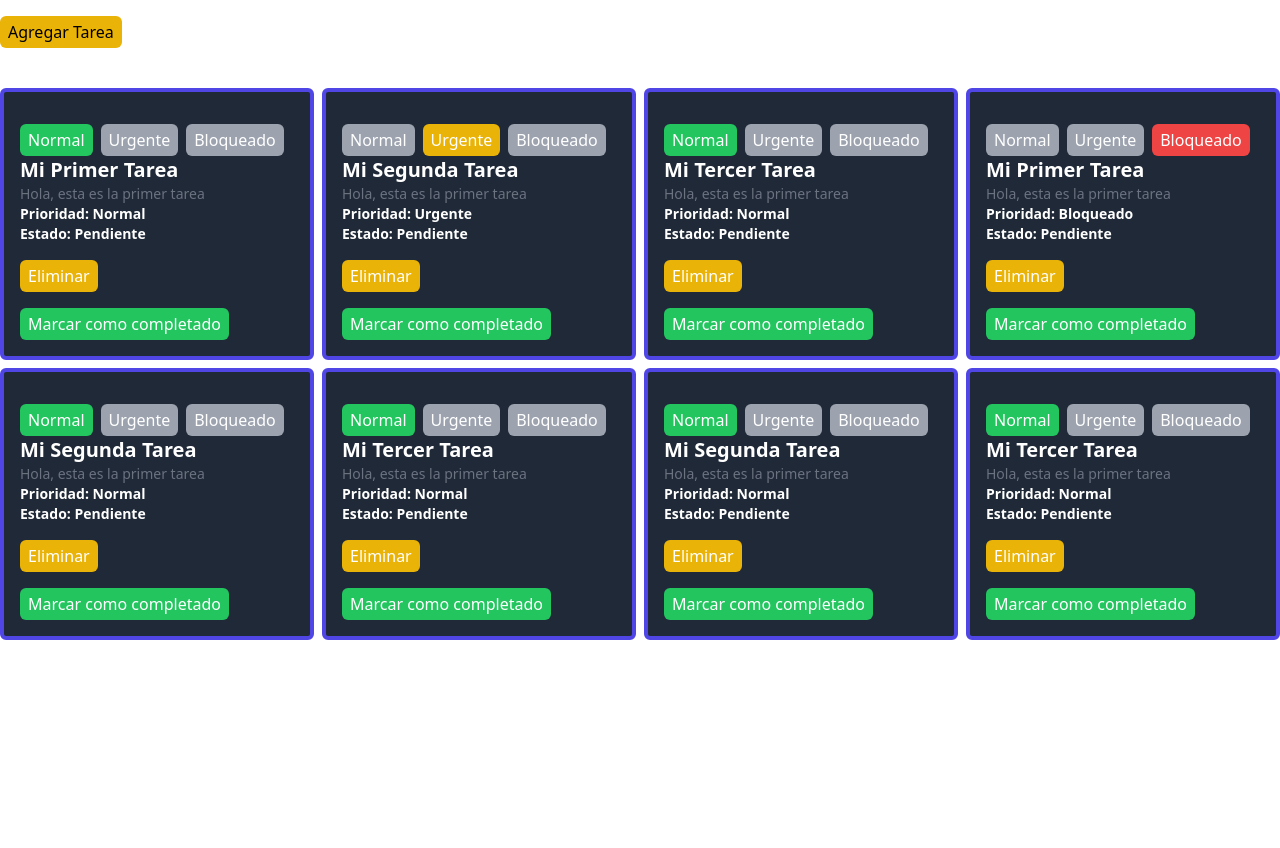
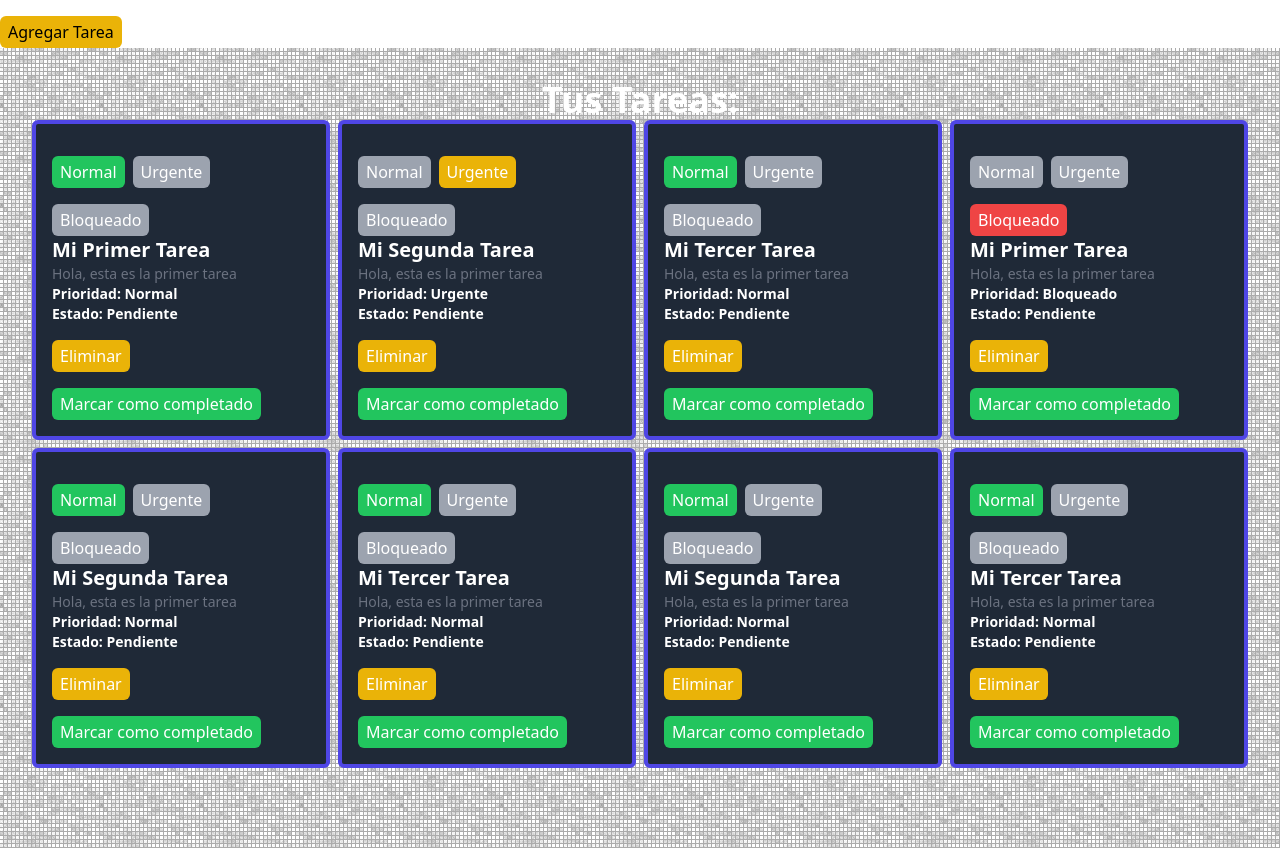
Before and after one commit to EmilceAide/task, a React (Vite) app: page / in a window 1280 px wide. Before the commit the page ends 800 px from the top, so only its background shows below. Built offline with nearby package versions, Linux system fonts and the light colour scheme.

Commit message:
background image of the tasks was added1

```diff
--- a/src/components/TaskList.jsx
+++ b/src/components/TaskList.jsx
@@ -13,7 +13,9 @@ function TaskList() {
     );
   }
   return (
-    <div>
+    <div
+    className="bg-[url('./assets/img-fondo.png')]  p-8 pb-20"
+    >
       <h1 className="text-white text-4xl font-bold text-center">
         {" "}
         Tus Tareas:{" "}
```
